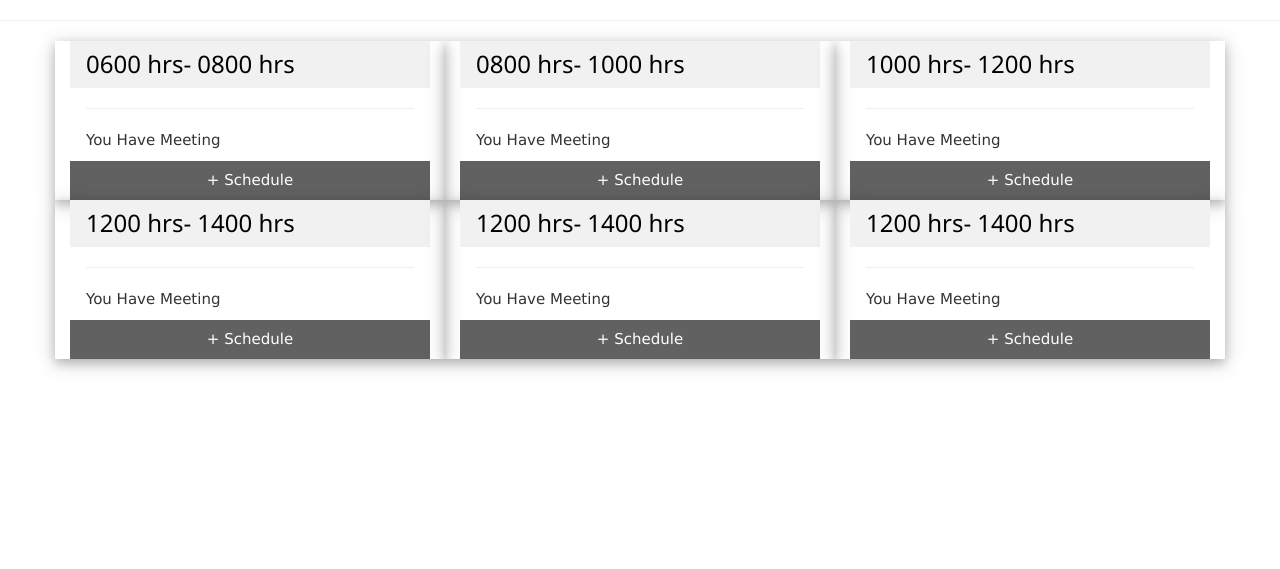
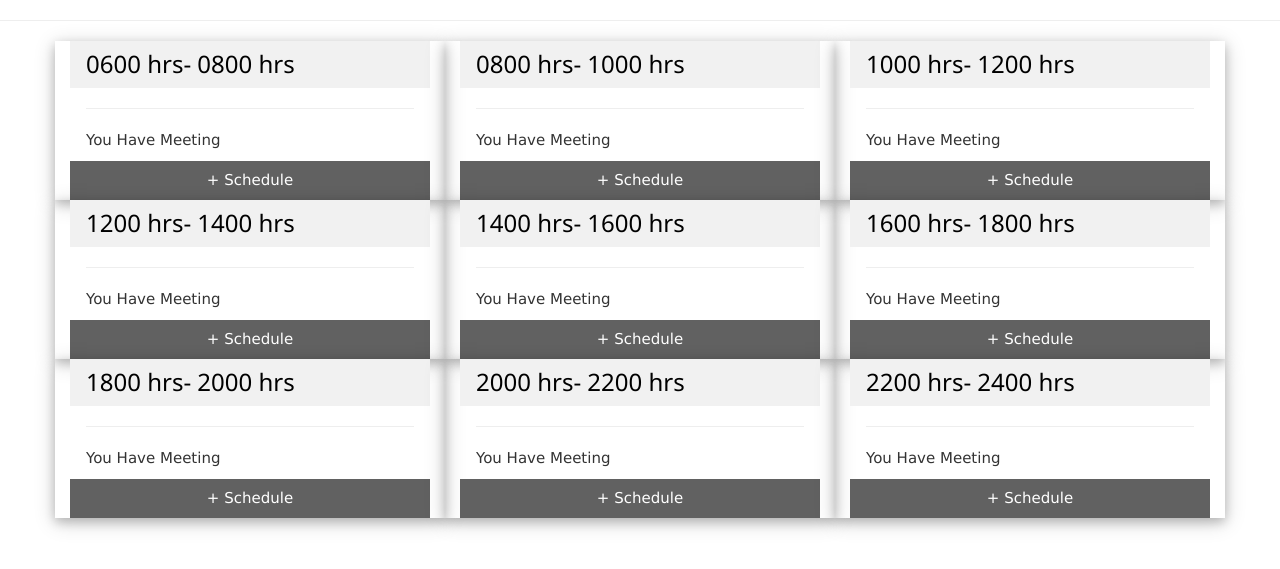
Before and after one commit to Shalini-Shukla/IOTProject, a Django app: template smart_notifier/notifier/templates/time_wise/index.html in a window 1280 px wide. Shown: the part 52-621 px from the top of the page. Run offline with Django 3.2, Linux system fonts and the light colour scheme; the template is opened without the code that fills it: most values are stand-ins (such as "Sample title", 1, 10 or a date in 2020); some libraries are stand-ins or nearby versions.

Commit message:
Added basic Schedule button working

```diff
--- a/smart_notifier/notifier/templates/time_wise/index.html
+++ b/smart_notifier/notifier/templates/time_wise/index.html
@@ -55,7 +55,7 @@
 			  <p>You Have Meeting</p>
 			</div>
 
-			<button class="w3-button w3-block w3-dark-grey">+ Schedule</button>
+			<button class="w3-button w3-block w3-dark-grey schedule-button 0600">+ Schedule</button>
 
 			</div>
 
@@ -71,7 +71,7 @@
 			  <p>You Have Meeting</p>
 			</div>
 
-			<button class="w3-button w3-block w3-dark-grey">+ Schedule</button>
+			<button class="w3-button w3-block w3-dark-grey schedule-button">+ Schedule</button>
 
 			</div>
 
@@ -87,7 +87,7 @@
 			  <p>You Have Meeting</p>
 			</div>
 
-			<button class="w3-button w3-block w3-dark-grey">+ Schedule</button>
+			<button class="w3-button w3-block w3-dark-grey schedule-button">+ Schedule</button>
 
 			</div>
 
@@ -104,14 +104,14 @@
 			  <p>You Have Meeting</p>
 			</div>
 
-			<button class="w3-button w3-block w3-dark-grey">+ Schedule</button>
+			<button class="w3-button w3-block w3-dark-grey schedule-button">+ Schedule</button>
 
 			</div>
 
 			<div class="col-xs-4 w3-card-4">
 
 			<header class="w3-container w3-light-grey">
-			  <h3>1200 hrs- 1400 hrs</h3>
+			  <h3>1400 hrs- 1600 hrs</h3>
 			</header>
 
 			<div class="w3-container">
@@ -120,14 +120,14 @@
 			  <p>You Have Meeting</p>
 			</div>
 
-			<button class="w3-button w3-block w3-dark-grey">+ Schedule</button>
+			<button class="w3-button w3-block w3-dark-grey schedule-button">+ Schedule</button>
 
 			</div>
 
 			<div class="col-xs-4 w3-card-4">
 
 			<header class="w3-container w3-light-grey">
-			  <h3>1200 hrs- 1400 hrs</h3>
+			  <h3>1600 hrs- 1800 hrs</h3>
 			</header>
 
 			<div class="w3-container">
@@ -136,19 +136,109 @@
 			  <p>You Have Meeting</p>
 			</div>
 
-			<button class="w3-button w3-block w3-dark-grey">+ Schedule</button>
+			<button class="w3-button w3-block w3-dark-grey schedule-button">+ Schedule</button>
 
 			</div>
 
+			<div class="col-xs-4 w3-card-4">
 
+			<header class="w3-container w3-light-grey">
+			  <h3>1800 hrs- 2000 hrs</h3>
+			</header>
+
+			<div class="w3-container">
+			  <p></h1></p>
+			  <hr>
+			  <p>You Have Meeting</p>
+			</div>
+
+			<button class="w3-button w3-block w3-dark-grey schedule-button">+ Schedule</button>
+
+			</div>
+
+			<div class="col-xs-4 w3-card-4">
+
+			<header class="w3-container w3-light-grey">
+			  <h3>2000 hrs- 2200 hrs</h3>
+			</header>
+
+			<div class="w3-container">
+			  <p></h1></p>
+			  <hr>
+			  <p>You Have Meeting</p>
+			</div>
+
+			<button class="w3-button w3-block w3-dark-grey schedule-button">+ Schedule</button>
+
+			</div>
+
+			<div class="col-xs-4 w3-card-4">
+
+			<header class="w3-container w3-light-grey">
+			  <h3>2200 hrs- 2400 hrs</h3>
+			</header>
+
+			<div class="w3-container">
+			  <p></h1></p>
+			  <hr>
+			  <p>You Have Meeting</p>
+			</div>
+
+			<button class="w3-button w3-block w3-dark-grey schedule-button">+ Schedule</button>
+
+			</div>
 
 		</div>
 		</div>
+
+		<div id="myModal" class="modal fade" role="dialog">
+		  <div class="modal-dialog">
+
+		    <!-- Modal content-->
+		    <div class="modal-content">
+		      <div class="modal-header">
+		        <button type="button" class="close" data-dismiss="modal">&times;</button>
+		        <h4 class="modal-title">Enter the Details</h4>
+		      </div>
+		      <div class="modal-body">
+		        <form>
+				  <div class="form-group">
+				    <label for="nameOfEvent">Name of the event:</label>
+				    <input type="nameOfEvent" class="form-control" id="nameOfEvent">
+				  </div>
+				  <div>
+				  <label for="time">Select Time:</label>
+					  <select class="form-control" id="time">
+					    <option>1000:1200</option>
+					    <option>1200:1400</option>
+					  </select>
+				  </div>
+				  <br>
+				  <div>
+				  <label for="importance">Select Importance:</label>
+					  <select class="form-control" id="importance">
+					    <option>Not Important</option>
+					    <option>Important</option>
+					    <option>Very Important</option>
+					  </select>
+				  </div>
+				  <br>
+				  <button type="submit" class="btn btn-primary">Submit</button>
+				</form>
+		      </div>
+		      <div class="modal-footer">
+		        <button type="button" class="btn btn-default" data-dismiss="modal">Close</button>
+		      </div>
+		    </div>
+
+		  </div>
+		</div>
+
 	</body>
-	<script src="{% static 'js/jquery/jquery-2.2.3.min.js' %}"></script>
-	<script src="{% static 'js/test.js' %}"></script>
-	<link rel="stylesheet" href="https://maxcdn.bootstrapcdn.com/bootstrap/3.3.7/css/bootstrap.min.css">
- 	<script src="https://ajax.googleapis.com/ajax/libs/jquery/3.2.1/jquery.min.js"></script>
-  	<script src="https://maxcdn.bootstrapcdn.com/bootstrap/3.3.7/js/bootstrap.min.js"></script>
-  	<link rel="stylesheet" href="https://www.w3schools.com/w3css/4/w3.css">
 </html>
+<script src="{% static 'js/jquery/jquery-2.2.3.min.js' %}"></script>
+<link rel="stylesheet" href="https://maxcdn.bootstrapcdn.com/bootstrap/3.3.7/css/bootstrap.min.css">
+<script src="https://ajax.googleapis.com/ajax/libs/jquery/3.2.1/jquery.min.js"></script>
+<script src="https://maxcdn.bootstrapcdn.com/bootstrap/3.3.7/js/bootstrap.min.js"></script>
+<link rel="stylesheet" href="https://www.w3schools.com/w3css/4/w3.css">
+<script src="{% static 'js/test.js' %}"></script>
--- a/smart_notifier/notifier/urls.py
+++ b/smart_notifier/notifier/urls.py
@@ -4,5 +4,5 @@ from . import views
 
 urlpatterns = [
     url(r'^(?P<date>[0-9]+)/', views.index , name='index'),
-    url(r'^calender/', views.calender , name='calender'),
+    url(r'', views.calender , name='calender'),
 ]
--- a/smart_notifier/smart_notifier/urls.py
+++ b/smart_notifier/smart_notifier/urls.py
@@ -2,6 +2,6 @@ from django.conf.urls import url,include
 from django.contrib import admin
 
 urlpatterns = [
+	url(r'',include('notifier.urls')),
     url(r'^admin/', admin.site.urls),
-    url(r'^notifier/',include('notifier.urls')),
 ]
--- a/smart_notifier/static/js/calender.js
+++ b/smart_notifier/static/js/calender.js
@@ -1,7 +1,8 @@
 $(document).ready(function(){
+	alert('sam')
 	$('button').click(function(){
 		var date = $(this).text()
 		// alert(date)
-		window.location.href = window.location.protocol + '/notifier/'+ date.trim()
+		window.location.href = window.location.protocol + date.trim() + '/'
 	})
 })
--- a/smart_notifier/static/js/test.js
+++ b/smart_notifier/static/js/test.js
@@ -1,3 +1,5 @@
 $(document).ready(function(){
-	// alert('sam')
+	$('.schedule-button').click(function(){
+		$('#myModal').modal('show')
+	})
 })
```
Also changed, not shown: 2 other files.
